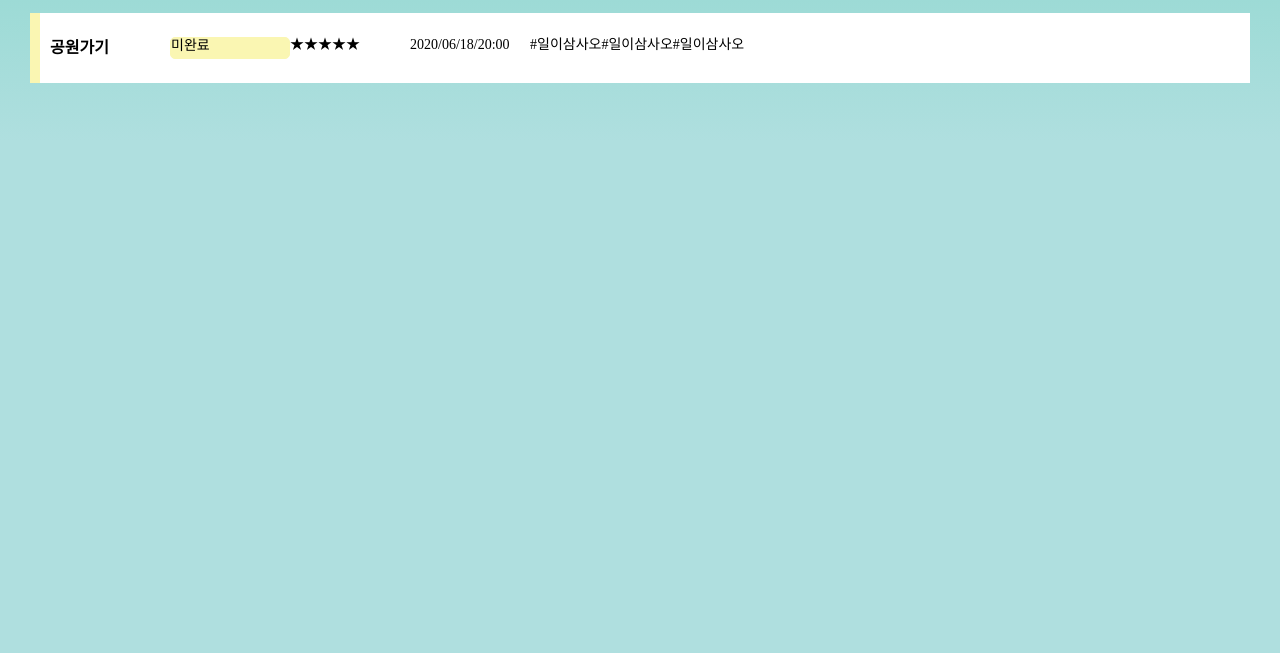
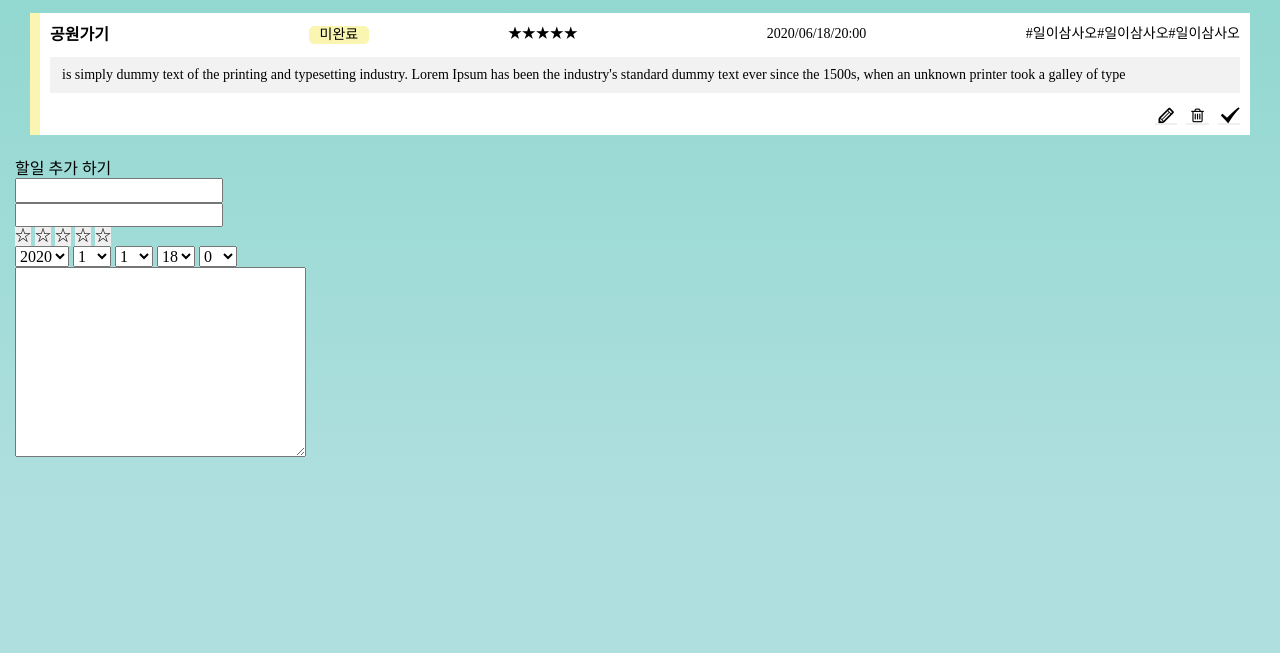
Before and after one commit to winbigcoms/whenYouDoItHackerton, a plain HTML site: page index.html in a window 1280 px wide. Shown: the part 147-800 px from the top of the page. Drawn offline with Linux system fonts and the light colour scheme.

Commit message:
#feat html css

```diff
--- a/index.html
+++ b/index.html
@@ -4,6 +4,7 @@
   <meta charset="UTF-8">
   <meta name="viewport" content="width=device-width, initial-scale=1.0">
   <title>when U do it</title>
+  <link rel="stylesheet" href="./style/fontello-0dc5704e/fontello-0dc5704e/css/fontello-embedded.css">
   <link rel="stylesheet" href="./style/normalize.css">
   <link rel="stylesheet" href="./style/style.css">
   <script src="./script/moment.js"></script>
@@ -37,16 +38,16 @@
             <p class="todoDeadLine">2020/06/18/20:00</p>
             <p class="todoKeyword">#일이삼사오#일이삼사오#일이삼사오</p>
           </div>
-          <div class="toggleTodo hidden">
-            <p class="todoContents"></p>
-            <button class="fixBtn"></button>
-            <button class="delBtn"></button>
-            <button class="completeBtn"></button>
+          <div class="toggleTodo">
+            <p class="todoContents">is simply dummy text of the printing and typesetting industry. Lorem Ipsum has been the industry's standard dummy text ever since the 1500s, when an unknown printer took a galley of type </p>
+            <button class="fixBtn icon-pencil"></button>
+            <button class="delBtn icon-trash-empty"></button>
+            <button class="completeBtn icon-ok"></button>
           </div>
         </li>
       </ul>
     </section>
-    <section class="addTodoSection hidden">
+    <section class="addTodoSection">
       <form action="javascript:void(0)" class="addTodoForm">
         <legend>할일 추가 하기</legend>
         <input type="text" maxlength="7" class="addTodoTitle">
@@ -56,11 +57,11 @@
         </div>
         <section class="addImportanceSection">
           <div class="addTodoImportance">
-            <button class="Star1">☆</button>
-            <button class="Star2">☆</button>
-            <button class="Star3">☆</button>
-            <button class="Star4">☆</button>
-            <button class="Star5">☆</button>
+            <button class="Star1" id="1">☆</button>
+            <button class="Star2" id="2">☆</button>
+            <button class="Star3" id="3">☆</button>
+            <button class="Star4" id="4">☆</button>
+            <button class="Star5" id="5">☆</button>
           </div>
         </section>
         <section>
--- a/style/fontello-0dc5704e/fontello-0dc5704e/css/fontello-embedded.css
+++ b/style/fontello-0dc5704e/fontello-0dc5704e/css/fontello-embedded.css
@@ -27,11 +27,12 @@
   font-style: normal;
   font-weight: normal;
   speak: never;
-
+  background-color: #fff;
   display: inline-block;
   text-decoration: inherit;
   width: 1em;
-  margin-right: .2em;
+  padding-right: .2em;
+  padding-top: .2em;
   text-align: center;
   /* opacity: .8; */
 
@@ -44,7 +45,7 @@
 
   /* Animation center compensation - margins should be symmetric */
   /* remove if not needed */
-  margin-left: .2em;
+  padding-left: .2em;
 
   /* you can be more comfortable with increased icons size */
   /* font-size: 120%; */
--- a/style/style.css
+++ b/style/style.css
@@ -2,7 +2,7 @@
 * {
   box-sizing: border-box;
 }
-ul {
+ul, h3, p {
   margin: 0;
   padding: 0;
 }
@@ -37,7 +37,7 @@ button {
 .header {
   height: 130px;
   width: 100%;
-  padding: 15px;
+  padding: 45px 15px 15px;
   color: #fff;
 }
 .calendar {
@@ -80,20 +80,29 @@ button {
 .todoExplain {
   display: flex;
   flex-flow: row wrap;
+  justify-content: space-between;
 }
 .todoExplain > p{
   display: inline-block;
   font-size: 0.875em;
+  margin: 3px 0;
 }
 .todoExplain > p:not(:last-child) {
   width: 120px;
 }
-.todoCompleted {
+.todoExplain > p:not(:last-child):nth-child(n+3) {
+  margin-bottom: 5px;
+}
+.todoExplain p.todoCompleted {
   border: 1px solid #faf6b2;
   background-color: #faf6b2;
   border-radius: 5px;
+  width: 60px;
+  text-align: center;
+
 }
 .todoTitle {
+  margin: 3px 0;
   display: inline-block;
   font-size: 1em;
   width: 120px;
@@ -101,9 +110,21 @@ button {
 
 .toggleTodo {
   display: block;
+  text-align: right;
+}
+.todoContents {
+  text-align: left;
+  background-color: #f2f2f2;
+  padding: 10px 5px;
+  margin: 10px 0;
+  font-size: 0.875em;
+  text-indent: 0.5em;
+}
+.toggleTodo button:not(:first-child) {
+  margin-left: 5px;
 }
 
-
+/* 할일 추가 탭 */
 .addTodoSection {
   display: block;
 }
```
